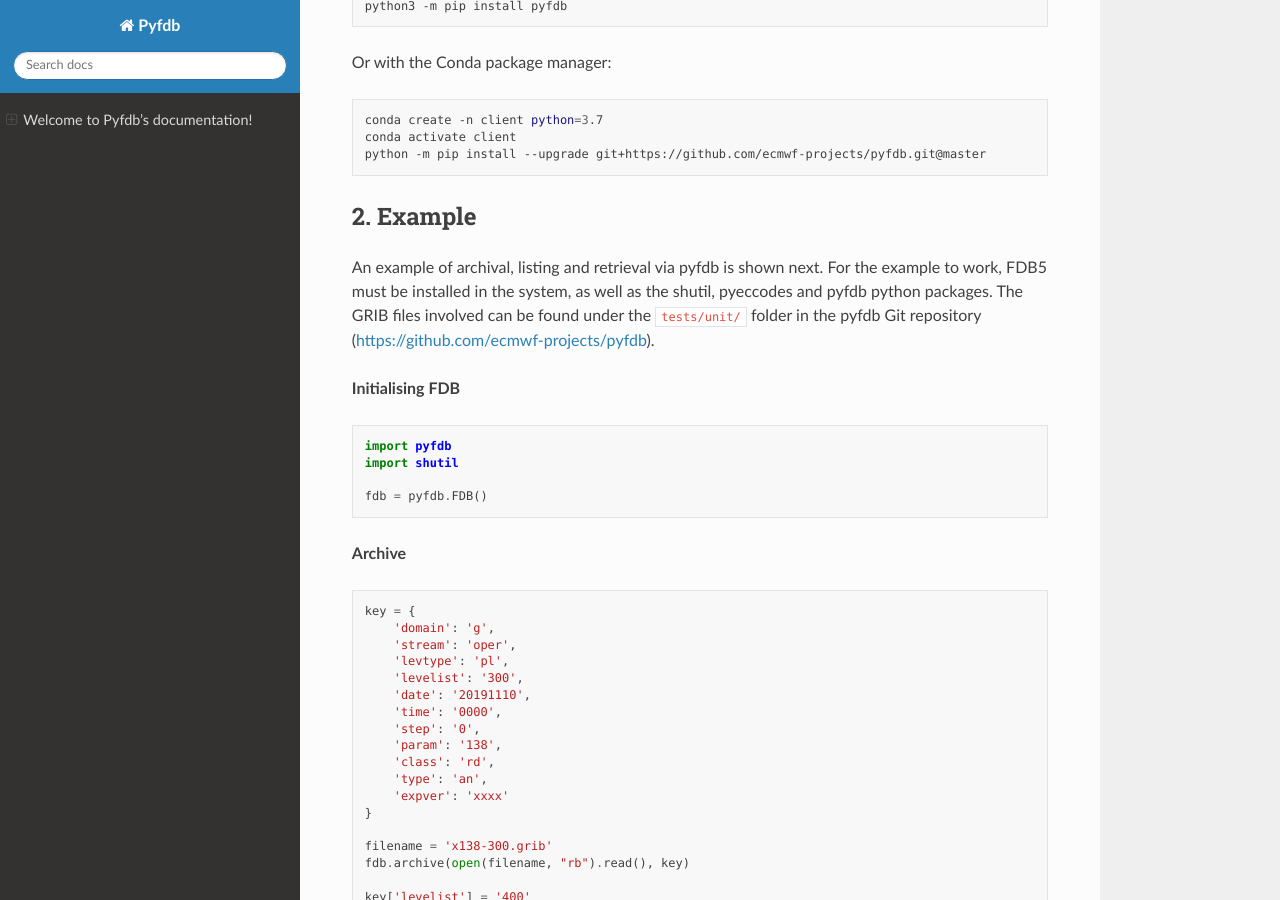
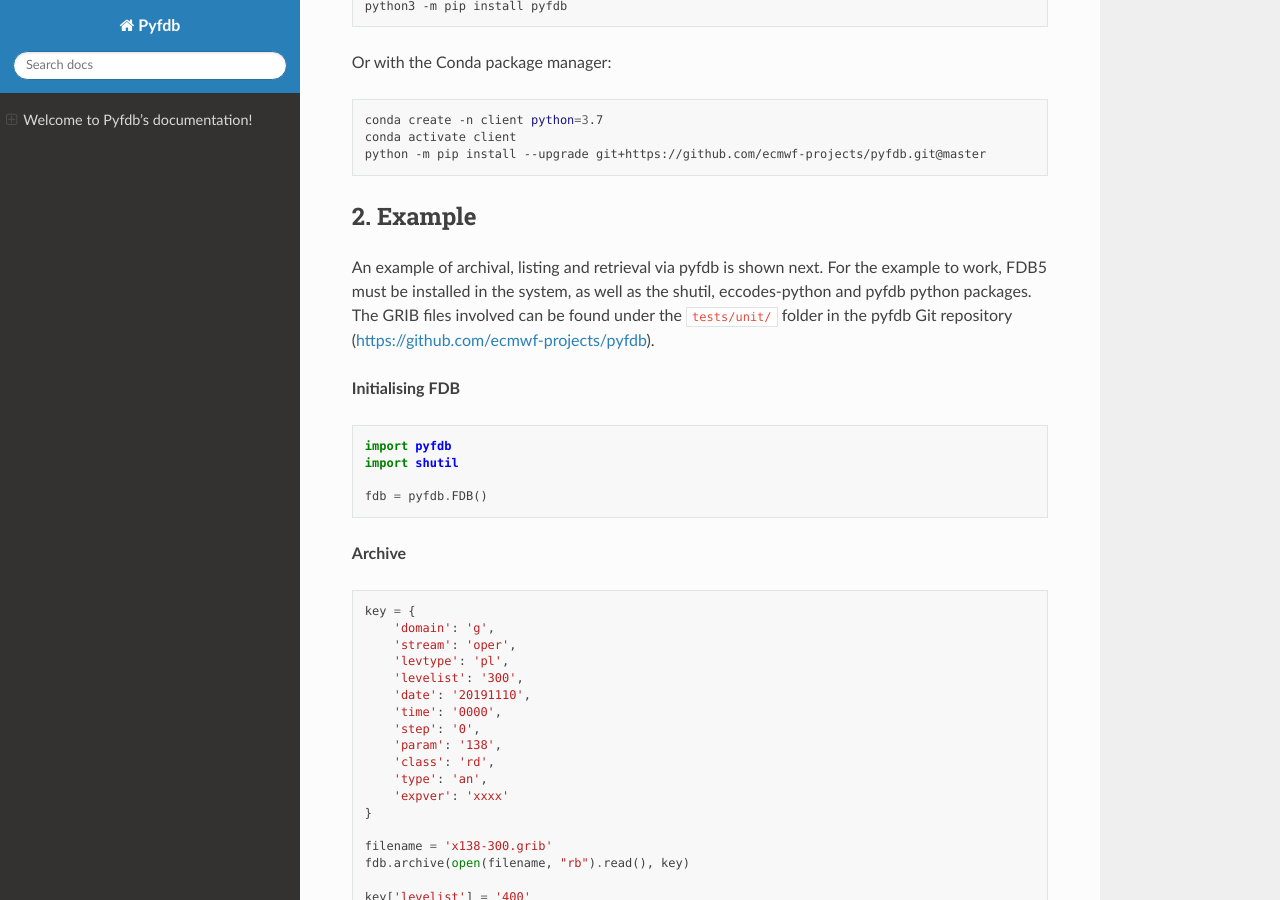
Before and after one commit to ecmwf/pyfdb, a Sphinx documentation site: the page built from docs/source/index.rst, in a window 1280 px wide and 900 px high, scrolled down 442 px. Built offline with Sphinx 7.4.7 and the Read the Docs theme 2.0.0, drawn with Linux system fonts in a browser that asks for light colours; some of the changed text lies outside the part shown.

Commit message:
Use eccodes-python instead of pyeccodes

```diff
--- a/docs/source/index.rst
+++ b/docs/source/index.rst
@@ -29,7 +29,7 @@
 2. Example
 ----------
 
-An example of archival, listing and retrieval via pyfdb is shown next. For the example to work, FDB5 must be installed in the system, as well as the shutil, pyeccodes and pyfdb python packages. The GRIB files involved can be found under the :code:`tests/unit/` folder in the pyfdb Git repository (https://github.com/ecmwf-projects/pyfdb).
+An example of archival, listing and retrieval via pyfdb is shown next. For the example to work, FDB5 must be installed in the system, as well as the shutil, eccodes-python and pyfdb python packages. The GRIB files involved can be found under the :code:`tests/unit/` folder in the pyfdb Git repository (https://github.com/ecmwf-projects/pyfdb).
 
 **Initialising FDB**
 
@@ -194,8 +194,8 @@
 
 .. code:: python
 
-   from pyeccodes import Reader
-   reader = Reader(datareader)
+   from eccodes import StreamReader
+   reader = StreamReader(datareader)
    grib = next(reader)
    grib.dump()
    # [...redacted...]
--- a/setup.py
+++ b/setup.py
@@ -16,6 +16,6 @@
     author_email="software.support@ecmwf.int",
     packages=find_packages(exclude=("docs", "tests")),
     include_package_data=True,
-    install_requires=["cffi", "findlibs", "pyeccodes"],
+    install_requires=["cffi", "findlibs"],
     zip_safe=False,
 )
```
Also changed, not shown: README.md (+4 -4 lines), 2 other files.
